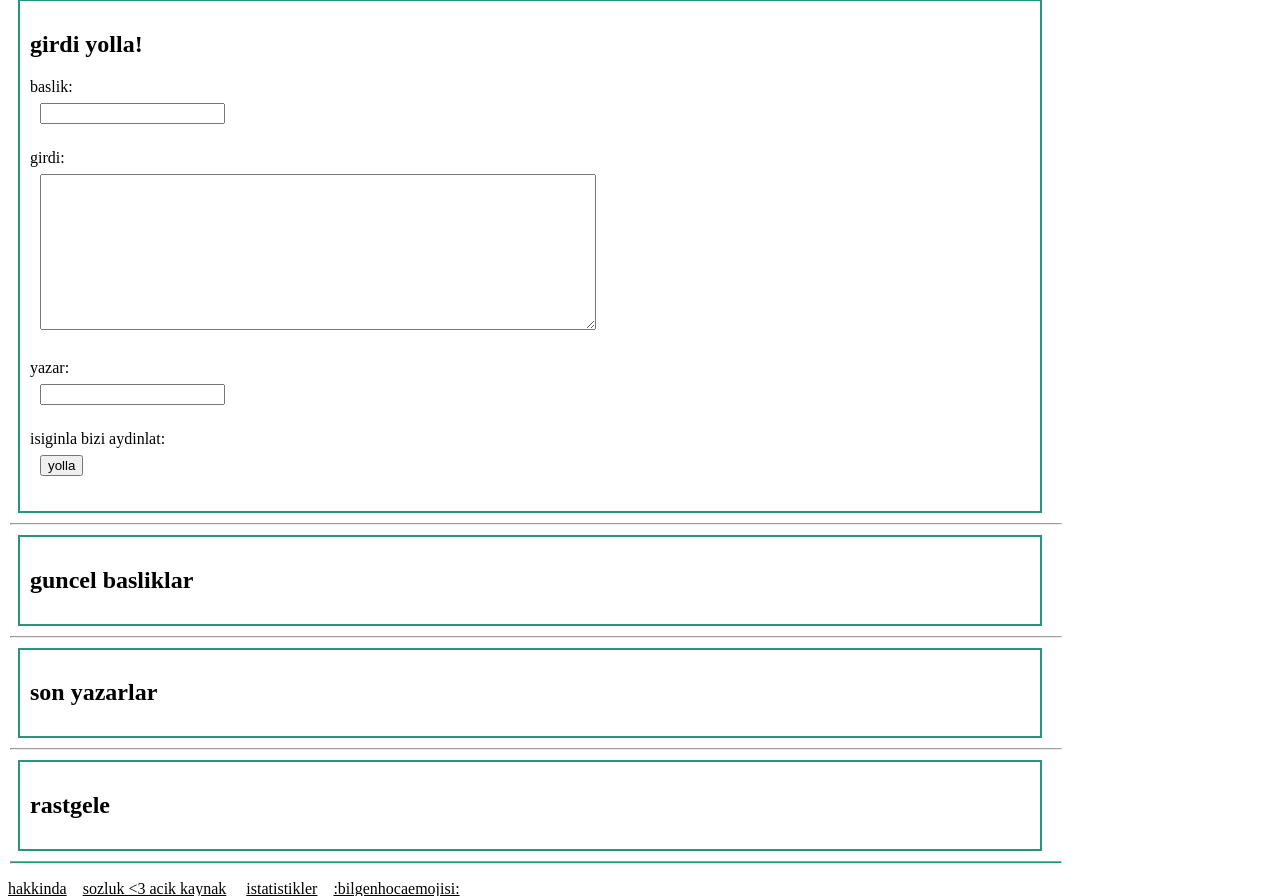
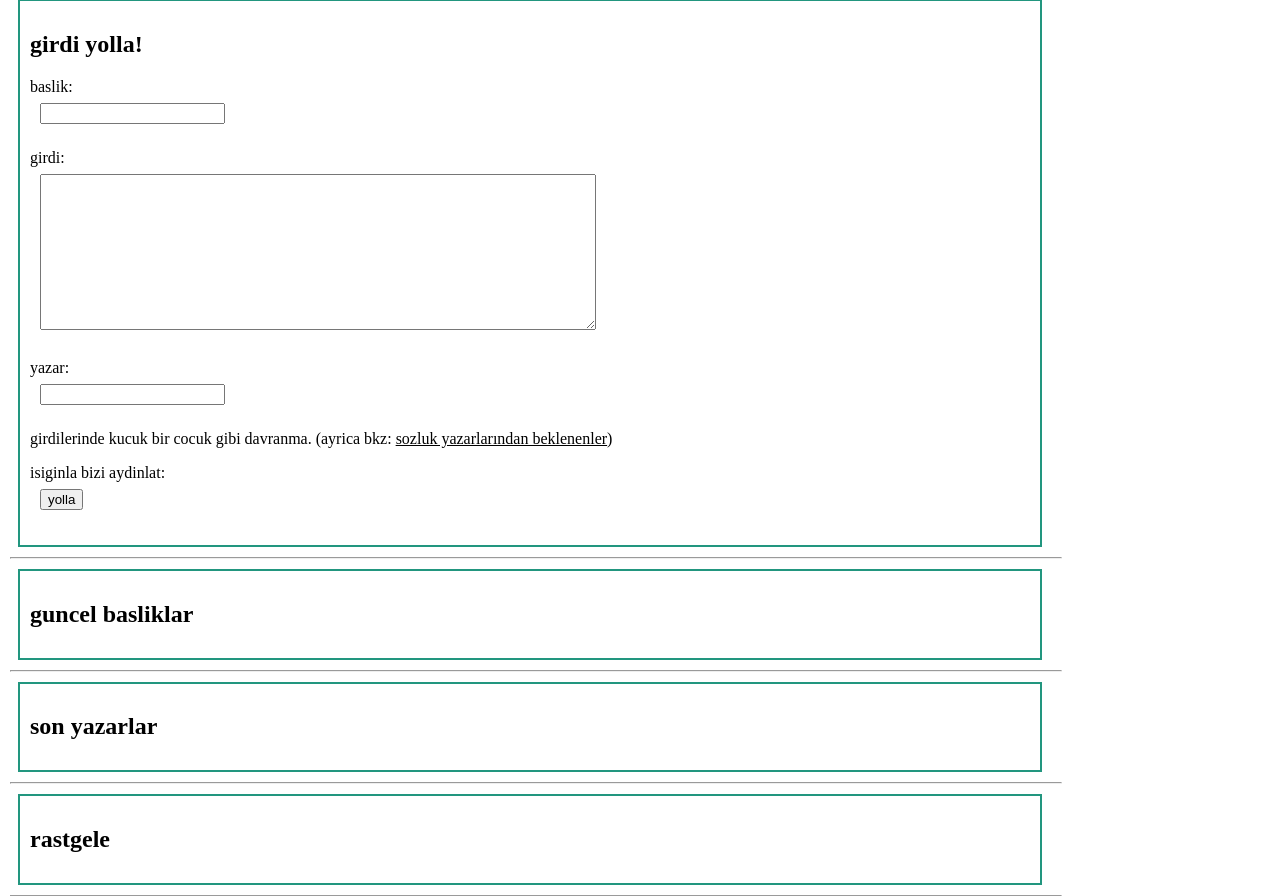
Before and after one commit to insanolanbiri/sozluk, a Flask app: page / in a window 1280 px wide. Shown: the part 277-1173 px from the top of the page. Run offline with Flask 3, Linux system fonts and the light colour scheme; data that the repository does not hold is empty; some libraries are stand-ins or nearby versions.

Commit message:
feat: add a warning in the entry submit form

```diff
--- a/sozluk/templates/index.html
+++ b/sozluk/templates/index.html
@@ -22,6 +22,8 @@
             {{ render_form_field(entry_form.topic)}}
             {{ render_form_field(entry_form.text)}}
             {{ render_form_field(entry_form.author)}}
+            <p>girdilerinde kucuk bir cocuk gibi davranma. (ayrica bkz: <a
+                    href="{{url_for('topic', name='sozluk yazarlarından beklenenler' )}}">sozluk yazarlarından beklenenler</a>)</p>
             {{ render_form_field(entry_form.submit, value="yolla")}}
         </dl>
     </form>
--- a/sozluk/templates/topic.html
+++ b/sozluk/templates/topic.html
@@ -20,6 +20,8 @@
         <dl>
             {{ render_form_field(entry_form.text) }}
             {{ render_form_field(entry_form.author) }}
+            <p>girdilerinde kucuk bir cocuk gibi davranma. (ayrica bkz: <a
+                    href="{{url_for('topic', name='sozluk yazarlarından beklenenler' )}}">sozluk yazarlarından beklenenler</a>)</p>
             {{ render_form_field(entry_form.submit, value="yolla") }}
         </dl>
     </form>
```
